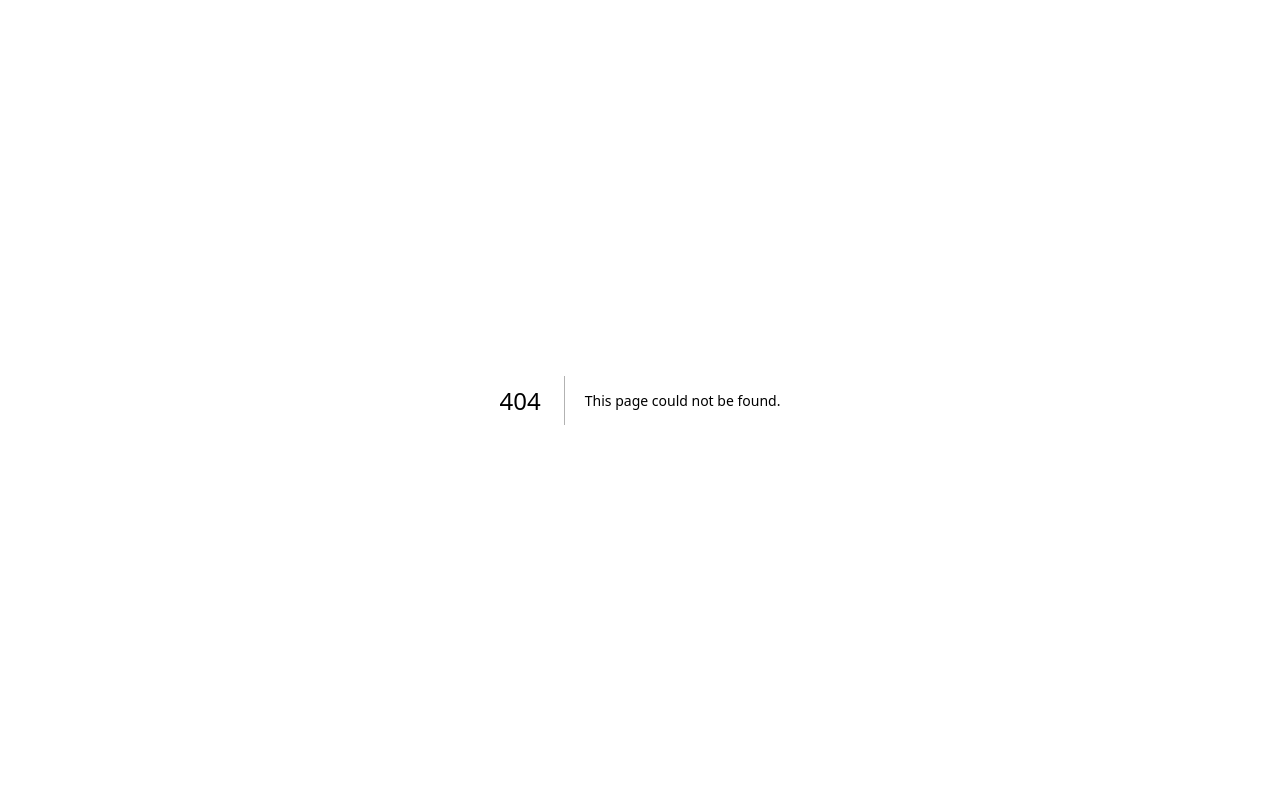
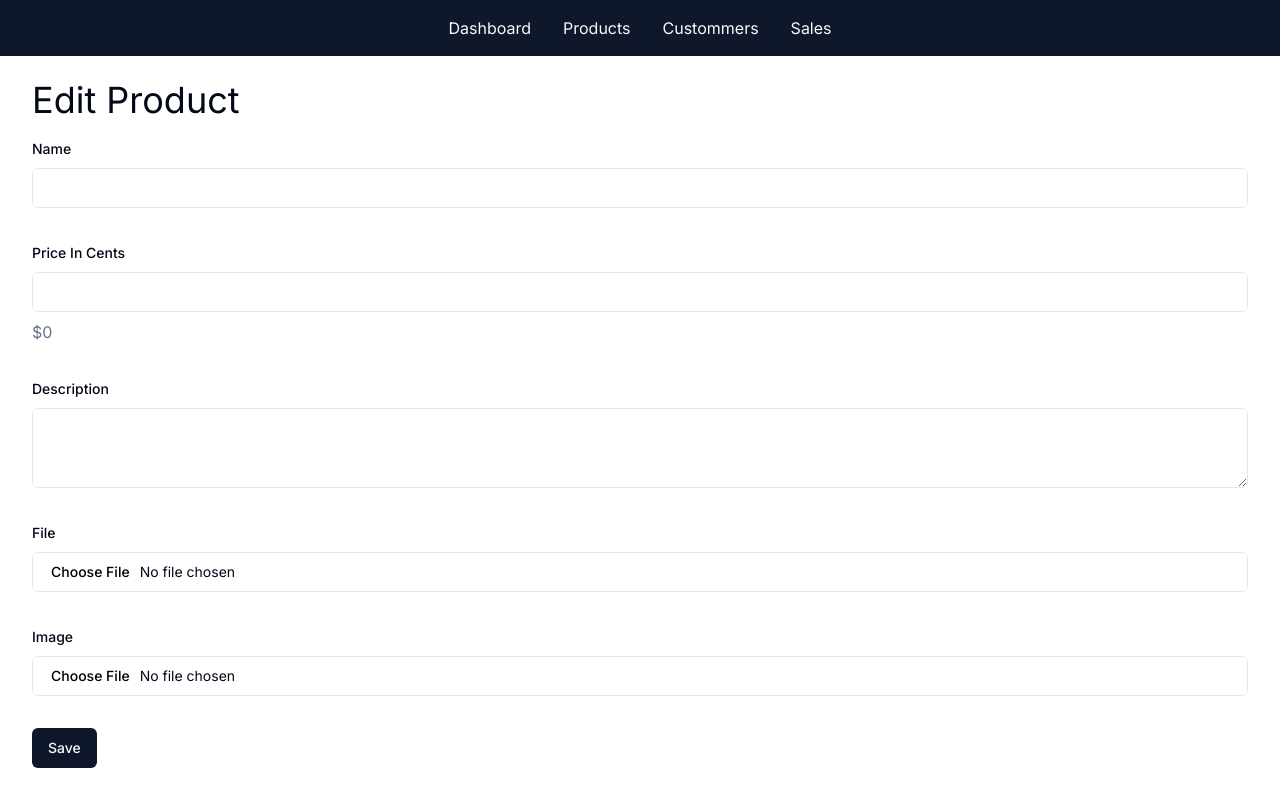
Before and after one commit to itachouille/next_commerce, a Next.js app: page /admin/products/1/edit in a window 1280 px wide. Before the commit this address had no page. Built offline with nearby package versions, Linux system fonts and the light colour scheme; no server answers; the database is empty.

Commit message:
reset after bad commit

```diff
--- /dev/null
+++ b/src/app/admin/products/[id]/edit/page.tsx
@@ -0,0 +1,19 @@
+import { PageHeader } from "@/app/admin/_components/pageHeader";
+import db from "@/db/db";
+import ProductForm from "../../_components/ProductForm";
+
+export default async function EditProductPage({
+  params: { id },
+}: {
+  params: { id: string };
+}) {
+
+    const product = await db.product.findUnique({ where: {id}})
+
+  return (
+    <>
+      <PageHeader>Edit Product</PageHeader>
+      <ProductForm product={product} />
+    </>
+  );
+}
```
Also changed, not shown: src/app/admin/products/[id]/download/route.ts (added).
